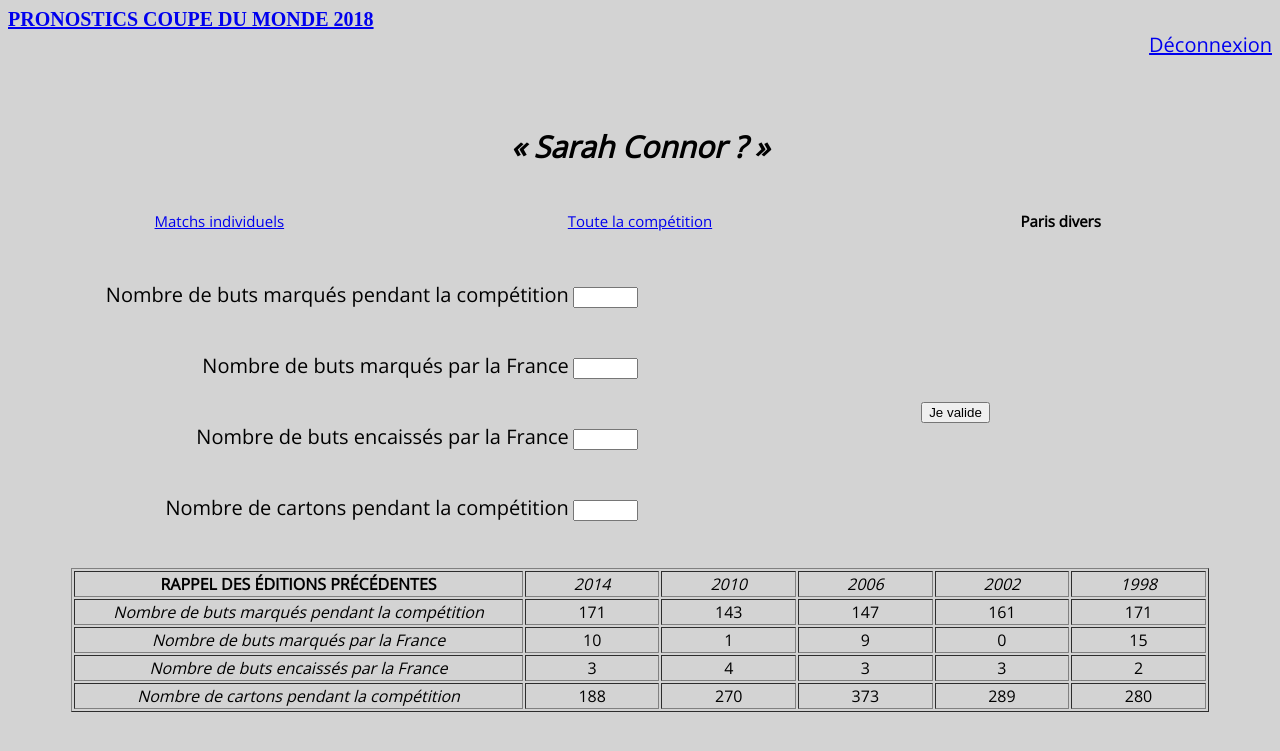
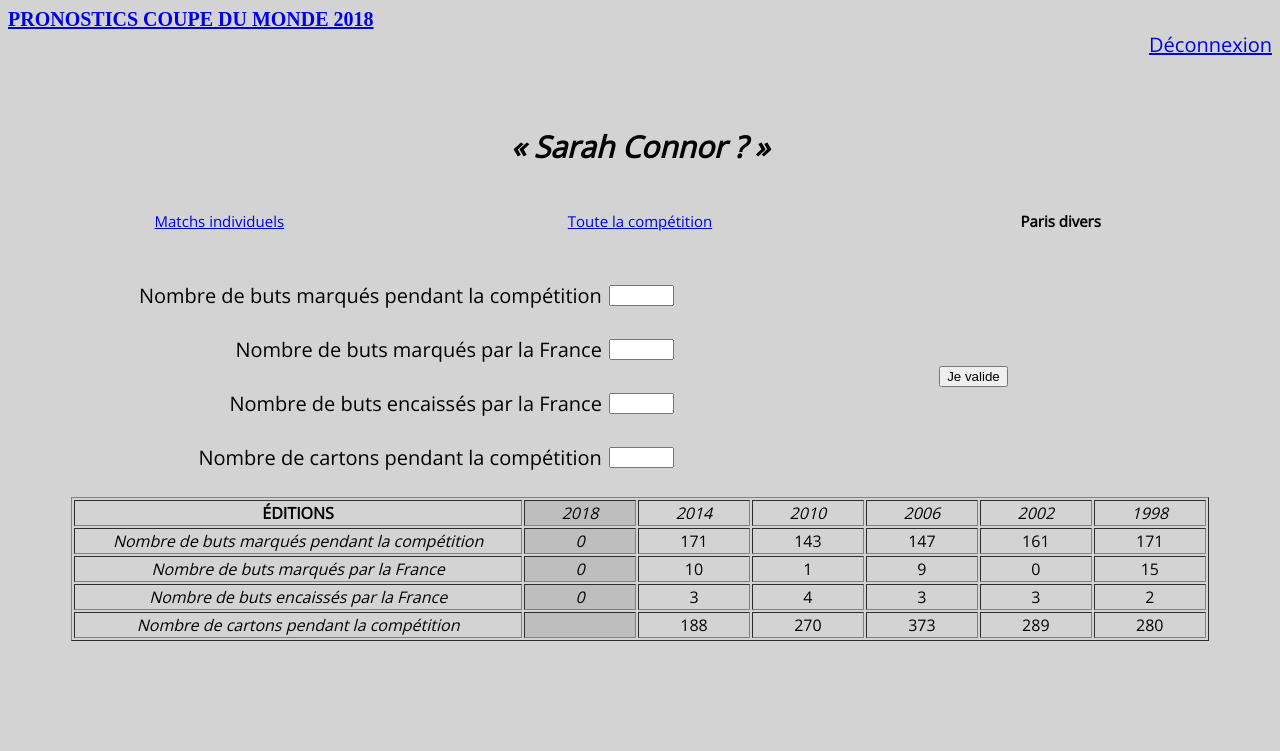
Before and after one commit to OpesMentis/PronosCDM, a PHP site: page /divers.php in a window 1280 px wide. Shown: the top 751 px of the page. Run offline with PHP 8.4, Linux system fonts and the light colour scheme; the visitor is signed in with stand-in values (Sample User, id 1); data that the repository does not hold is empty; some web fonts are replaced.

Commit message:
Cleanup divers.php

```diff
--- a/divers.php
+++ b/divers.php
@@ -14,6 +14,23 @@ if (!isset($_SESSION['login'])) {
     <link href='https://fonts.googleapis.com/css?family=Open+Sans'
     rel='stylesheet'>
     <link href='style.css' rel='stylesheet' type='text/css'>
+    <style>
+        #inputTable {
+            border-spacing: 5px 25px;
+        }
+
+        #inputTable td:first-child {
+            text-align: right;
+        }
+
+        #resultTable td {
+            text-align: center;
+        }
+
+        #resultTable td:nth-child(2) {
+            background-color: rgba(0,0,0,0.1);
+        }
+    </style>
 </head>
 <body>
     <div align="left">
@@ -81,67 +98,94 @@ if (!isset($_SESSION['login'])) {
             </td>
         </tr>
     </table>
-    <table width="100%" align="left">
+    <form method="post" action="divers.php">
+        <table width="100%" align="left" id="inputTable">
             <tr>
-            <form method="post" action="divers.php">
                 <td width="50%" align="right">
-                    <br/>
                     <font style="font-size: 20px;">Nombre de buts marqués pendant la compétition</font>
-                    <input type="text" name="a" size="5" value=<?php echo '"' . $vals[0] . '" ' . ($_SESSION['login'] != 'admin' && strtotime('2018-06-14 15:00:00') < strtotime('now') ? 'disabled': '');?>/><br/><i><font style="font-size: 15px;"><?php echo $msg[0];?></font></i><br/><br/>
-                    <font style="font-size: 20px;">Nombre de buts marqués par la France</font>
-                    <input type="text" name="b" size="5" value=<?php echo '"' . $vals[1] . '" ' . ($_SESSION['login'] != 'admin' && strtotime('2018-06-14 15:00:00') < strtotime('now') ? 'disabled': '');?>/><br/><i><font style="font-size: 15px;"><?php echo $msg[1];?></font></i><br/><br/>
-                    <font style="font-size: 20px;">Nombre de buts encaissés par la France</font>
-                    <input type="text" name="c" size="5" value=<?php echo '"' . $vals[2] . '" ' . ($_SESSION['login'] != 'admin' && strtotime('2018-06-14 15:00:00') < strtotime('now') ? 'disabled': '');?>/><br/><i><font style="font-size: 15px;"><?php echo $msg[2];?></font></i><br/><br/>
-                    <font style="font-size: 20px;">Nombre de cartons pendant la compétition</font>
-                    <input type="text" name="d" size="5" value=<?php echo '"' . $vals[3] . '" ' . ($_SESSION['login'] != 'admin' && strtotime('2018-06-14 15:00:00') < strtotime('now') ? 'disabled': '');?>/><br/><i><font style="font-size: 15px;"><?php echo $msg[3];?></font></i><br/><br/>
                 </td>
-                <td width="50%" align="center">
+                <td>
+                    <input type="text" name="a" size="5" value=<?php echo '"' . $vals[0] . '" ' . ($_SESSION['login'] != 'admin' && strtotime('2018-06-14 15:00:00') < strtotime('now') ? 'disabled': '');?>/>
+                    <i><font style="font-size: 15px;"><?php echo $msg[0];?></font></i>
+                </td>
+                <td width="50%" align="center" rowspan="4">
                     <input type="submit" value="Je valide"/>
                 </td>
-            </form>
+            </tr>
+            <tr>
+                <td>
+                    <font style="font-size: 20px;">Nombre de buts marqués par la France</font>
+                </td>
+                <td>
+                    <input type="text" name="b" size="5" value=<?php echo '"' . $vals[1] . '" ' . ($_SESSION['login'] != 'admin' && strtotime('2018-06-14 15:00:00') < strtotime('now') ? 'disabled': '');?>/>
+                    <i><font style="font-size: 15px;"><?php echo $msg[1];?></font></i>
+                </td>
+            </tr>
+            <tr>
+                <td>
+                    <font style="font-size: 20px;">Nombre de buts encaissés par la France</font>
+                </td>
+                <td>
+                    <input type="text" name="c" size="5" value=<?php echo '"' . $vals[2] . '" ' . ($_SESSION['login'] != 'admin' && strtotime('2018-06-14 15:00:00') < strtotime('now') ? 'disabled': '');?>/>
+                    <i><font style="font-size: 15px;"><?php echo $msg[2];?></font></i>
+                </td>
+            <tr>
+                <td>
+                    <font style="font-size: 20px;">Nombre de cartons pendant la compétition</font>
+                </td>
+                <td>
+                    <input type="text" name="d" size="5" value=<?php echo '"' . $vals[3] . '" ' . ($_SESSION['login'] != 'admin' && strtotime('2018-06-14 15:00:00') < strtotime('now') ? 'disabled': '');?>/>
+                    <i><font style="font-size: 15px;"><?php echo $msg[3];?></font></i>
+                </td>
             </tr>
         </table>
-    <table width="90%" align = "center" border="1">
+    </form>
+    <table width="90%" align = "center" border="1" id="resultTable">
         <tr>
-            <td width="40%" align="center"><b>RAPPEL DES ÉDITIONS PRÉCÉDENTES</b></td>
-            <td width="12%" align="center"><i>2014</i></td>
-            <td width="12%" align="center"><i>2010</i></td>
-            <td width="12%" align="center"><i>2006</i></td>
-            <td width="12%" align="center"><i>2002</i></td>
-            <td width="12%" align="center"><i>1998</i></td>
+            <td width="40%"><b>ÉDITIONS</b></td>
+            <td><i>2018</i></td>
+            <td><i>2014</i></td>
+            <td><i>2010</i></td>
+            <td><i>2006</i></td>
+            <td><i>2002</i></td>
+            <td><i>1998</i></td>
         </tr>
         <tr>
-            <td width="35%" align="center"><i>Nombre de buts marqués pendant la compétition</i></td>
-            <td width="12%" align="center">171</td>
-            <td width="12%" align="center">143</td>
-            <td width="12%" align="center">147</td>
-            <td width="12%" align="center">161</td>
-            <td width="12%" align="center">171</td>
+            <td><i>Nombre de buts marqués pendant la compétition</i></td>
+            <td><i>0</i></td>
+            <td>171</td>
+            <td>143</td>
+            <td>147</td>
+            <td>161</td>
+            <td>171</td>
         </tr>
         <tr>
-            <td width="35%" align="center"><i>Nombre de buts marqués par la France</i></td>
-            <td width="12%" align="center">10</td>
-            <td width="12%" align="center">1</td>
-            <td width="12%" align="center">9</td>
-            <td width="12%" align="center">0</td>
-            <td width="12%" align="center">15</td>
+            <td><i>Nombre de buts marqués par la France</i></td>
+            <td><i>0</i></td>
+            <td>10</td>
+            <td>1</td>
+            <td>9</td>
+            <td>0</td>
+            <td>15</td>
         </tr>
         <tr>
-            <td width="35%" align="center"><i>Nombre de buts encaissés par la France</i></td>
-            <td width="12%" align="center">3</td>
-            <td width="12%" align="center">4</td>
-            <td width="12%" align="center">3</td>
-            <td width="12%" align="center">3</td>
-            <td width="12%" align="center">2</td>
+            <td><i>Nombre de buts encaissés par la France</i></td>
+            <td><i>0</i></td>
+            <td>3</td>
+            <td>4</td>
+            <td>3</td>
+            <td>3</td>
+            <td>2</td>
         </tr>
         <tr>
-            <td width="35%" align="center"><i>Nombre de cartons pendant la compétition</i></td>
-            <td width="12%" align="center">188</td>
-            <td width="12%" align="center">270</td>
-            <td width="12%" align="center">373</td>
-            <td width="12%" align="center">289</td>
-            <td width="12%" align="center">280</td>
+            <td><i>Nombre de cartons pendant la compétition</i></td>
+            <td><i></i></td>
+            <td>188</td>
+            <td>270</td>
+            <td>373</td>
+            <td>289</td>
+            <td>280</td>
         </tr>
-    </table><br/>
+    </table>
 </body>
 </html>
```
Lines whose indentation alone changed are shown as unchanged.
